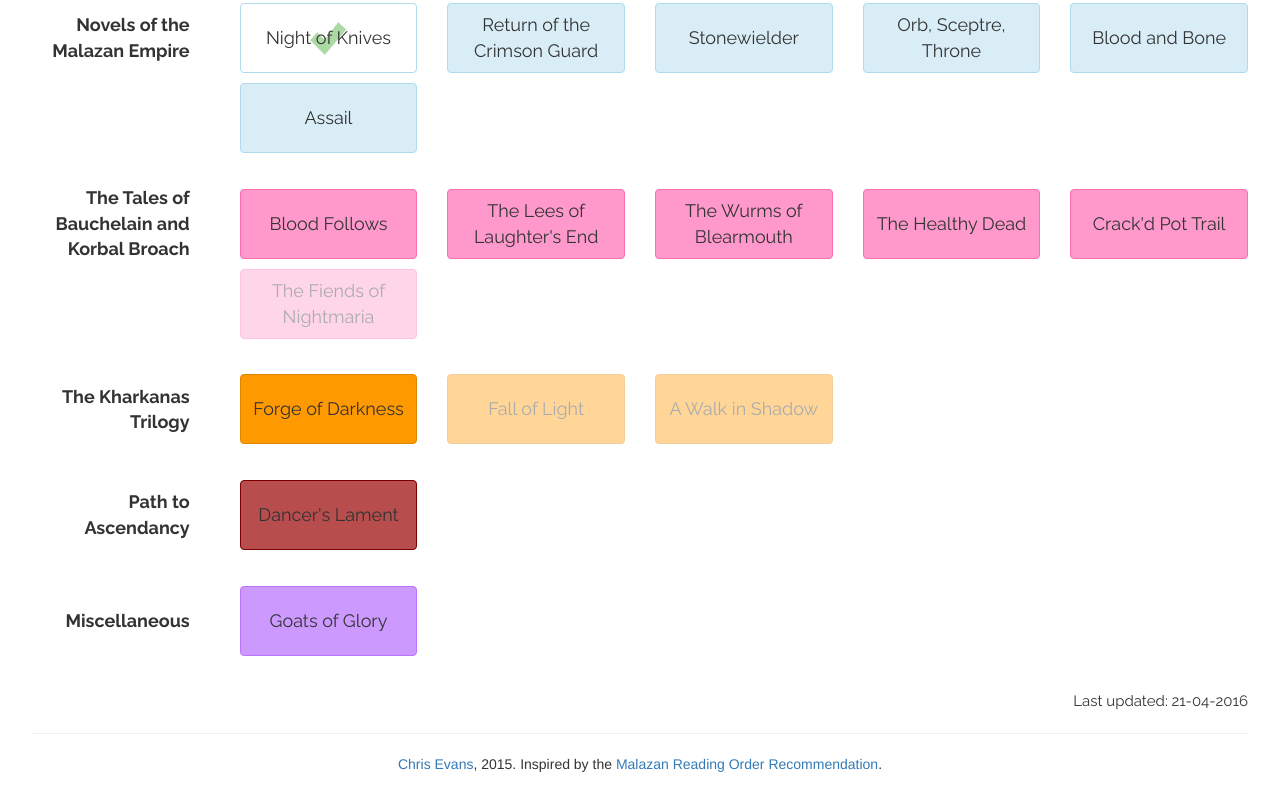
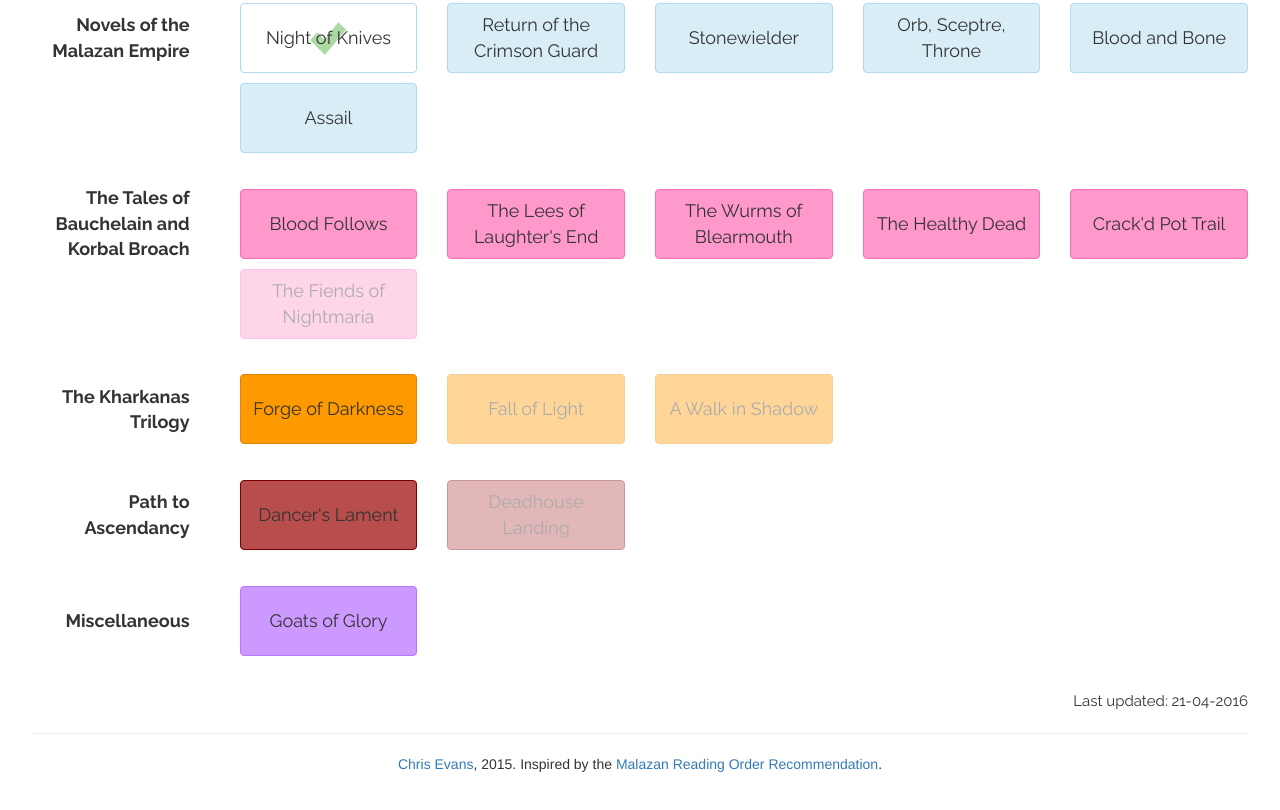
Before and after one commit to ceva24/malazan-read, a plain HTML site: page index.html in a window 1280 px wide. Shown: the part 596-1406 px from the top of the page. Drawn offline with Linux system fonts and the light colour scheme.

Commit message:
added Deadhouse Landing

```diff
--- a/index.html
+++ b/index.html
@@ -106,6 +106,7 @@
                 <div class="row">
                     <div class="col-lg-2"><p class="title series">Path to Ascendancy</p></div>
                     <div class="col-lg-2"><p class="book book-ascendancy">Dancer's Lament</p></div>
+					<div class="col-lg-2"><p class="book book-ascendancy unreleased" title="Unreleased" data-toggle="tooltip">Deadhouse Landing</p></div>
                 </div>
                 <br>
 
```
